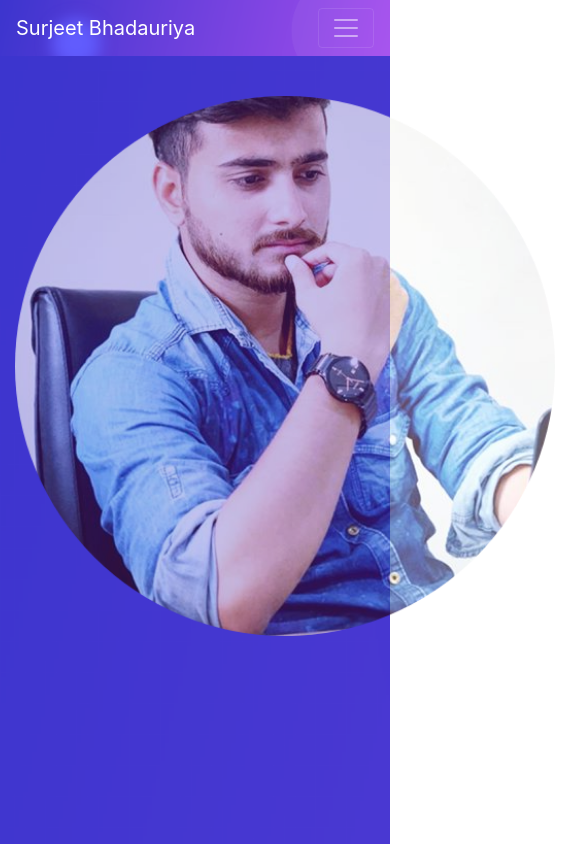
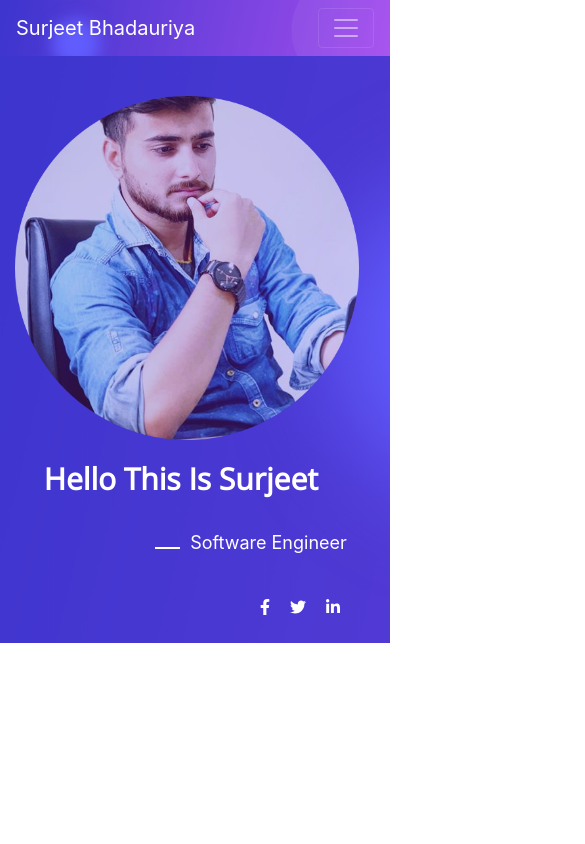
Before and after one commit to suri66/surjeet-bhadauriya, a React (Create React App) app: page / in a window 390 px wide. Shown: the top 844 px of the page, 585 px wide, since content can reach past the window. Built offline with nearby package versions, Linux system fonts and the light colour scheme.

Commit message:
UI changs

```diff
--- a/src/App.js
+++ b/src/App.js
@@ -13,7 +13,10 @@ const App = (
       <Header />
       <Switch>
         <Route exact path="/" component={HomePage} />
-        <Route path="/users" component={AboutPage} />
+        <Route path="/about" component={HomePage} />
+        <Route path="/contact" component={HomePage} />
+        <Route path="/services" component={HomePage} />
+        <Route path="/portfolio" component={HomePage} />
         <Route path="/covid19" component={Covid19Page} />
         {/* <Route component={Notfound} /> */}
       </Switch>
--- a/src/components/Common/Header/header.js
+++ b/src/components/Common/Header/header.js
@@ -42,7 +42,7 @@ const Header = (props) => {
               <Link to="/contact" className="nav-link">Contact</Link>
             </NavItem>
           </Nav>
-          <NavbarText>Simple Text</NavbarText>
+          {/* <NavbarText>Simple Text</NavbarText> */}
         </Collapse>
       </Navbar>
     </div>
--- a/src/components/Common/Slider/slider.js
+++ b/src/components/Common/Slider/slider.js
@@ -22,8 +22,6 @@ function Slider(props) {
         </div>
         <img
           src="/img/slide1-left.png"
-          width="540"
-          height="540"
           className="slider-img"
           alt="surjeet-bhadauriya"
         />
@@ -38,7 +36,7 @@ function Slider(props) {
           </a>
           <br />
           <br />
-          <a
+          <a className="mobile-view"
             href="https://twitter.com/catchme822"
             target="blank"
           >
@@ -46,7 +44,7 @@ function Slider(props) {
           </a>
           <br />
           <br />
-          <a
+          <a className="mobile-view"
             href="https://in.linkedin.com/in/surjeet-bhadauriya-b26a1183"
             target="blank"
           >
--- a/src/components/Common/Slider/styles.scss
+++ b/src/components/Common/Slider/styles.scss
@@ -6,6 +6,8 @@
 .slider-img {
   margin-top: 40px;
   opacity: 0.7;
+  height: 540px;
+  width: 540px;
 }
 
 .name-tag-div {
@@ -47,3 +49,37 @@
   color: #ffffff;
   width: 30px;
 }
+
+@media screen and (max-width: 488px) {
+  .name-tag-div {
+    color: white;
+    position: absolute;
+    margin-left: 0px;
+    margin-top: 382px;
+  }
+
+  .name-tag-title {
+    font-size: 30px;
+    text-align: center;
+  }
+
+  .name-tag-position {
+    margin-left: 140px;
+    font-size: 18px;
+  }
+
+  .slider-img {
+    height: 344px;
+    width: 344px;
+  }
+
+  .slider-icon-div {
+    margin-top: 155px;
+    display: flex;
+    margin-left: 245px;
+  }
+
+  .mobile-view {
+    margin-left: 20px;
+  }
+}
--- a/src/components/Covid19/ChildComponent/TotalMainBlocks.js
+++ b/src/components/Covid19/ChildComponent/TotalMainBlocks.js
@@ -6,7 +6,7 @@ const TotalMainBlocks = ({ totalData = {} }) => {
     <Row>
       <Col xl="3" lg="3" md="3" sm="6" xs="6">
         <Card body inverse color="danger" className="main-div">
-          <CardTitle className="font-weight-700">Confirmed</CardTitle>
+          <CardTitle className="font-weight-700 text-uppercase">Confirmed</CardTitle>
           <CardText className="main-div-value font-weight-700">
             <div>
               {totalData.confirmed}
@@ -19,7 +19,7 @@ const TotalMainBlocks = ({ totalData = {} }) => {
       </Col>
       <Col xl="3" lg="3" md="3" sm="6" xs="6">
         <Card body inverse color="success" className="main-div">
-          <CardTitle className="font-weight-700">Active</CardTitle>
+          <CardTitle className="font-weight-700 text-uppercase">Active</CardTitle>
           <CardText className="main-div-value font-weight-700">
             <div>
               {totalData.active}
@@ -32,7 +32,7 @@ const TotalMainBlocks = ({ totalData = {} }) => {
       </Col>
       <Col>
         <Card body inverse color="info" className="main-div">
-          <CardTitle className="font-weight-700">Recovered</CardTitle>
+          <CardTitle className="font-weight-700 text-uppercase">Recovered</CardTitle>
           <CardText className="main-div-value font-weight-700">
             <div>
               {totalData.recovered}
@@ -45,7 +45,7 @@ const TotalMainBlocks = ({ totalData = {} }) => {
       </Col>
       <Col xl="3" lg="3" md="3" sm="6" xs="6">
         <Card body inverse color="warning" className="main-div">
-          <CardTitle className="font-weight-700">Deaths</CardTitle>
+          <CardTitle className="font-weight-700 text-uppercase">Deaths</CardTitle>
           <CardText className="main-div-value font-weight-700">
             <div>
               {totalData.deaths}
--- a/src/components/Covid19/Covid19.js
+++ b/src/components/Covid19/Covid19.js
@@ -9,7 +9,10 @@ function Covid19({ stateWiseTabularData = {} }) {
     <div className="covid19-main-div">
       <Row>
         <Col>
-          <h3 className="text-uppercase font-weight-800">India Covid-19</h3>
+          <h3 className="text-uppercase font-weight-800">
+              India Covid-19
+              <span className="font-size-12 source-text text-capitalize">&nbsp;&nbsp;&nbsp;(Source: <a href="https://www.covid19india.org/" target="_blank" rel="noopener noreferrer">covid19india</a>) </span>
+              </h3>
         </Col>
       </Row>
 
--- a/src/components/Covid19/styles.scss
+++ b/src/components/Covid19/styles.scss
@@ -12,9 +12,16 @@
   font-size: 20px;
 }
 
+.source-text {
+    color: gray;
+}
 
 @media screen and (max-width: 488px) {
   .covid19-main-div {
     padding: 50px 8px;
   }
+
+  .main-div {
+    margin-top: 10px;
   }
+}
```
Lines whose indentation alone changed are shown as unchanged.
